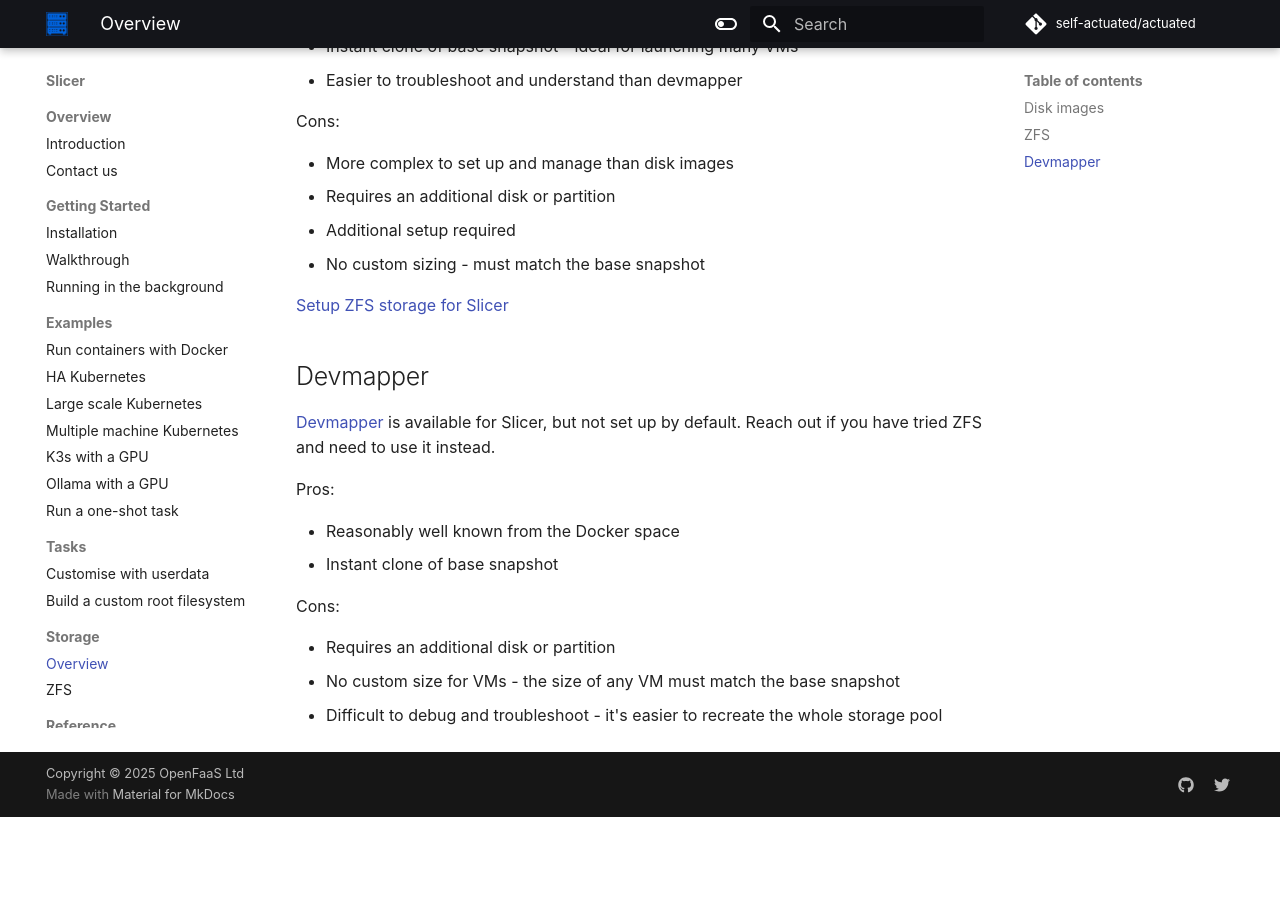
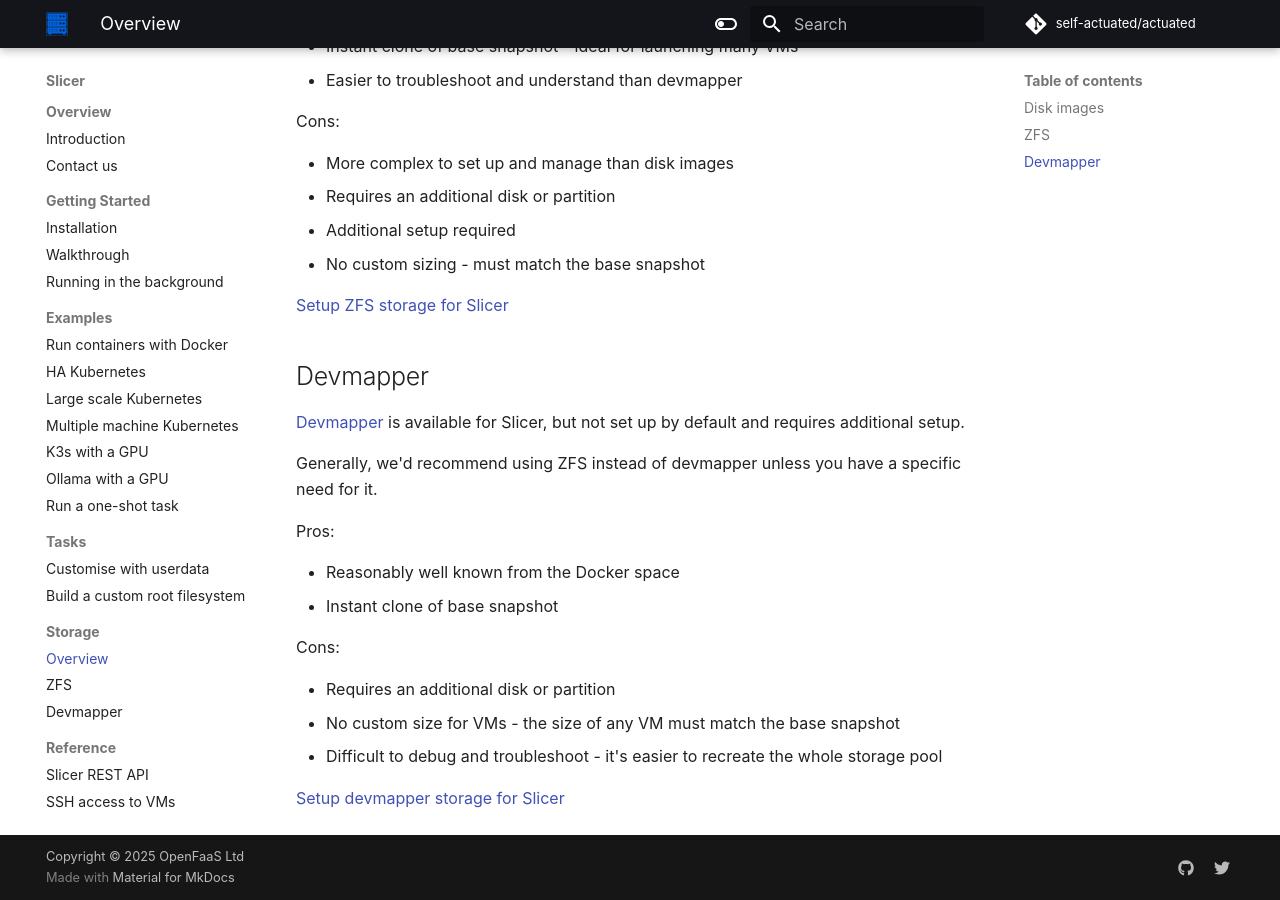
Before and after one commit to slicervm/docs.slicervm.com, an MkDocs documentation site: the page built from docs/storage/overview.md, in a window 1280 px wide and 900 px high, scrolled down 1041 px. Built offline with MkDocs 1.6.1 and Material for MkDocs 9.7.7, drawn with Linux system fonts in a browser that asks for light colours; some web fonts are replaced; comment, search, counter and statistics services are not loaded; before the commit the page ends 1858 px from its top, so only the background shows below that.

Commit message:
Include devmapper
Signed-off-by: Alex Ellis (OpenFaaS Ltd) <alexellis2@gmail.com>

```diff
--- a/docs/storage/overview.md
+++ b/docs/storage/overview.md
@@ -45,7 +45,9 @@
 
 ## Devmapper
 
-[Devmapper](https://en.wikipedia.org/wiki/Device_mapper) is available for Slicer, but not set up by default. Reach out if you have tried ZFS and need to use it instead.
+[Devmapper](https://en.wikipedia.org/wiki/Device_mapper) is available for Slicer, but not set up by default and requires additional setup.
+
+Generally, we'd recommend using ZFS instead of devmapper unless you have a specific need for it.
 
 Pros:
 
@@ -57,3 +59,5 @@
 * Requires an additional disk or partition
 * No custom size for VMs - the size of any VM must match the base snapshot
 * Difficult to debug and troubleshoot - it's easier to recreate the whole storage pool
+
+[Setup devmapper storage for Slicer](/storage/devmapper)
--- a/mkdocs.yml
+++ b/mkdocs.yml
@@ -107,6 +107,7 @@
   - Storage:
       - Overview: storage/overview.md
       - ZFS: storage/zfs.md
+      - Devmapper: storage/devmapper.md
   - Reference:
       - Slicer REST API: reference/api.md
       - SSH access to VMs: reference/ssh.md
```
Also changed, not shown: docs/examples/large-scale-k3s.md (+1 -1 lines), docs/examples/multiple-machine-k3s.md (+3 -3 lines), docs/reference/sos.md (+2 -0 lines), docs/reference/ssh.md (+1 -1 lines), docs/storage/devmapper.md (added, +54 -0 lines).
